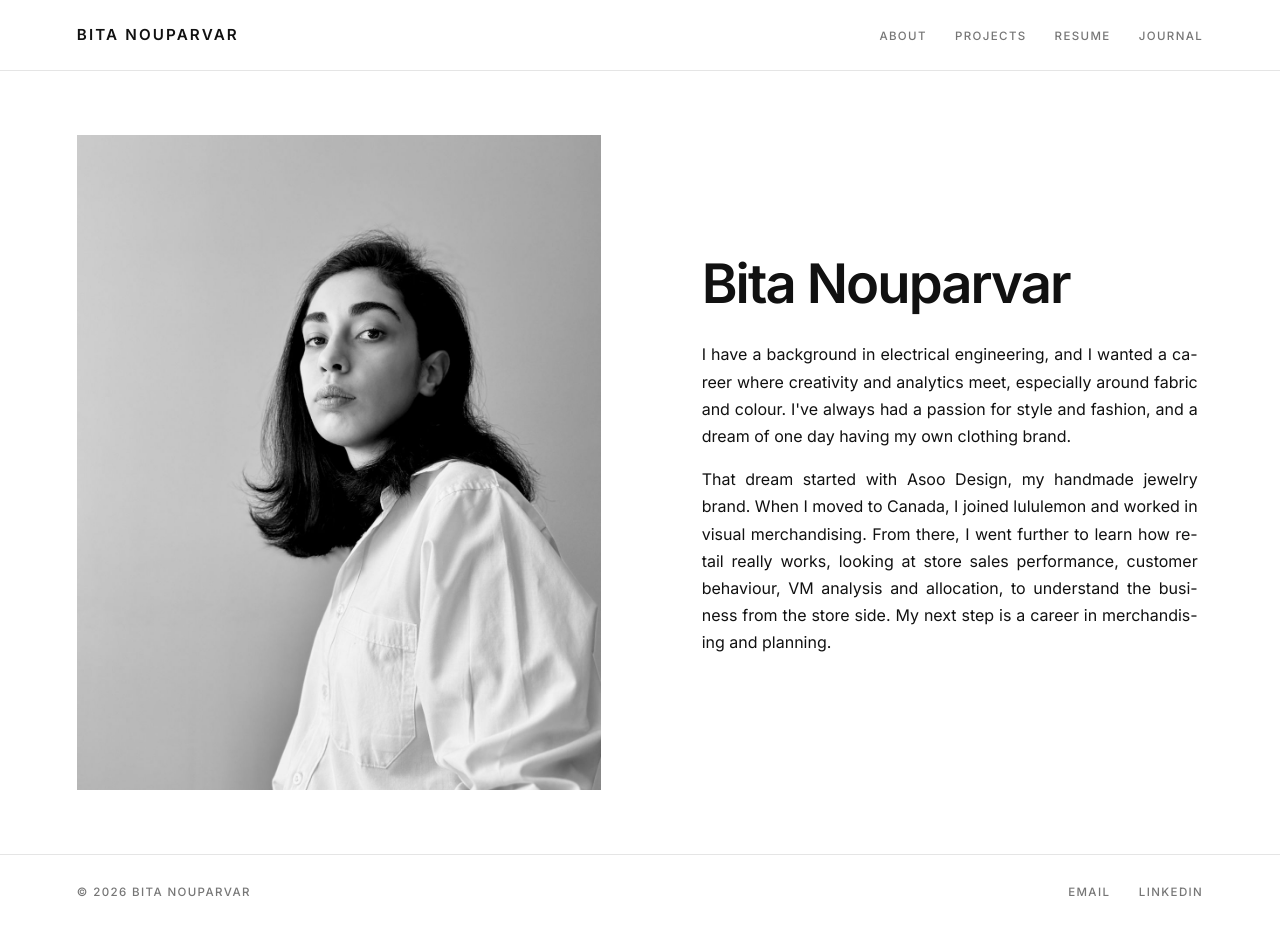
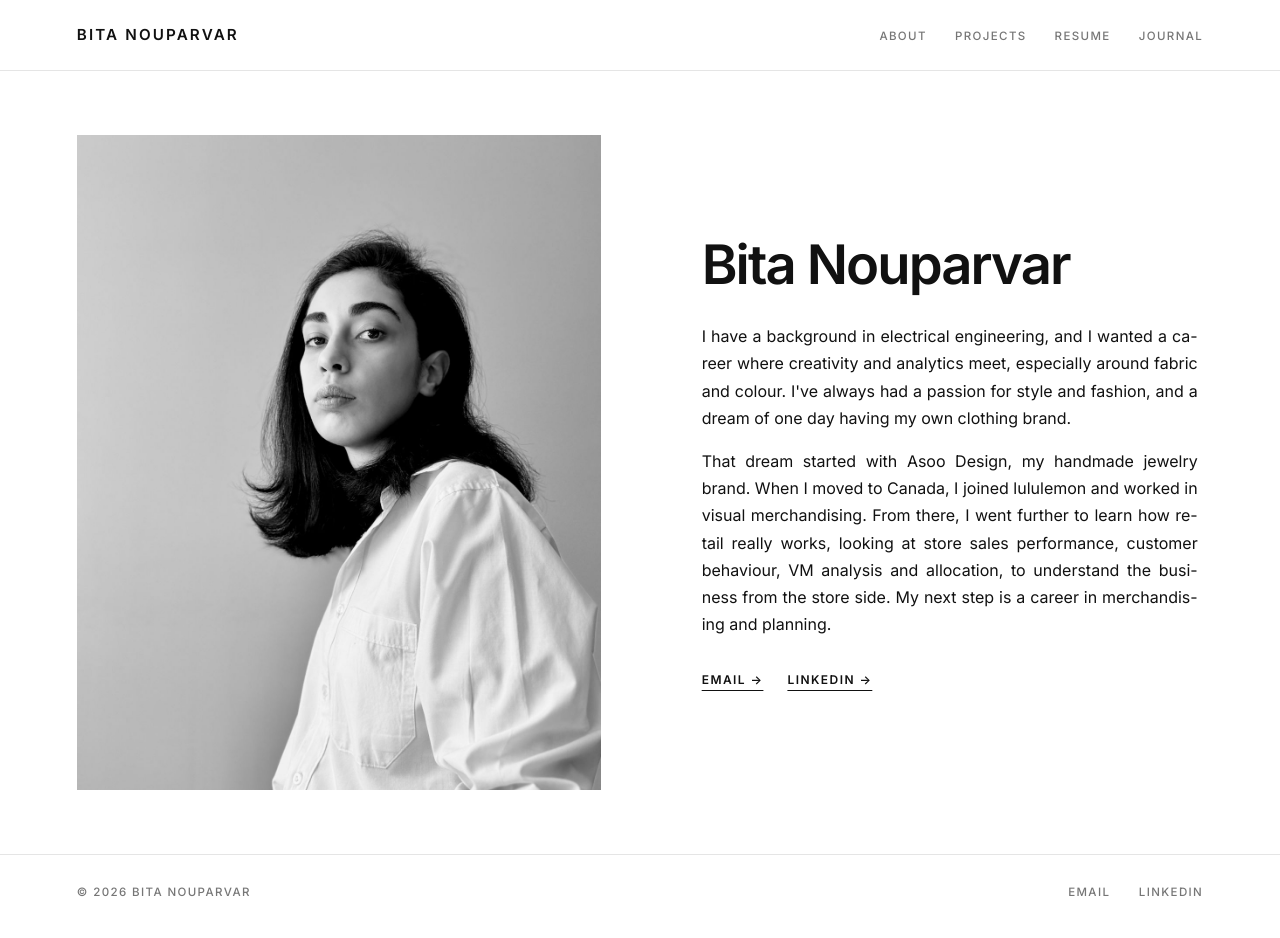
Before and after one commit to bitanp1994/bitanouparvar.com, a Jekyll site: the page built from index.html, in a window 1280 px wide. Built offline with Jekyll 4.4.1, drawn with Linux system fonts in a browser that asks for light colours.

Commit message:
Homepage: Email and LinkedIn links under the brief, visible without scrolling
Co-Authored-By: Claude Opus 5.5 <noreply@anthropic.com>
Claude-Session: https://claude.ai/code/session_011ZU1tgXn8aNEA1hgF5gWNT

```diff
--- a/assets/style.css
+++ b/assets/style.css
@@ -249,3 +249,4 @@ main .eyebrow, main .section-title, main .label, main .text-links, main .post-ta
   .nav-drop:hover .drop-menu, .nav-drop:focus-within .drop-menu { display: none; }
   .nav-drop.open .drop-menu { display: block; }
 }
+.home-contact { margin-top: 28px; }
--- a/index.html
+++ b/index.html
@@ -12,6 +12,7 @@ full: true
       <h1>{{ site.name }}</h1>
       <p class="home-brief">I have a background in electrical engineering, and I wanted a career where creativity and analytics meet, especially around fabric and colour. I've always had a passion for style and fashion, and a dream of one day having my own clothing brand.</p>
       <p class="home-brief">That dream started with Asoo Design, my handmade jewelry brand. When I moved to Canada, I joined lululemon and worked in visual merchandising. From there, I went further to learn how retail really works, looking at store sales performance, customer behaviour, VM analysis and allocation, to understand the business from the store side. My next step is a career in merchandising and planning.</p>
+      <p class="text-links home-contact"><a href="mailto:{{ site.email }}">Email →</a><a href="{{ site.linkedin }}" target="_blank" rel="noopener">LinkedIn →</a></p>
     </div>
     {% if site.posts.size > 0 %}
     <div class="split-latest">
```
